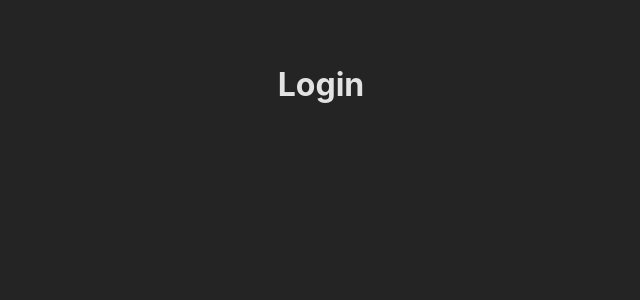
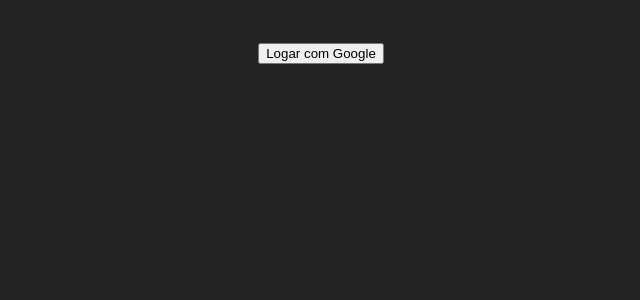
Before and after one commit to lucasccgomes/tela-login-google, a React (Vite) app: page / in a window 1280 px wide. Shown: the top 300 px of the page, without its empty margins (319-959 px from the left). Built offline with nearby package versions, Linux system fonts and the light colour scheme.

Commit message:
feat(login): login screen interaction with google authentication

```diff
--- a/src/pages/Login/index.jsx
+++ b/src/pages/Login/index.jsx
@@ -1,7 +1,32 @@
+import { GoogleAuthProvider, getAuth, signInWithPopup } from "firebase/auth";
+import { app } from "../../services/firebaseconfig";
+
+const provider = new GoogleAuthProvider();
+
 export const Login = () => {
+  const auth = getAuth(app);
+  const signInGoogle = () => {
+
+    signInWithPopup(auth, provider)
+      .then((result) => {
+        const credential = GoogleAuthProvider.credentialFromResult(result);
+        const token = credential.accessToken;
+        const user = result.user;
+        console.log(user)
+
+      }).catch((error) => {
+
+        const errorCode = error.code;
+        const errorMessage = error.message;
+        const email = error.customData.email;
+        const credential = GoogleAuthProvider.credentialFromError(error);
+
+      });
+  }
+
   return (
     <div>
-      <h1>Login</h1>
+      <button onClick={signInGoogle}>Logar com Google</button>
     </div>
   );
 }
```
